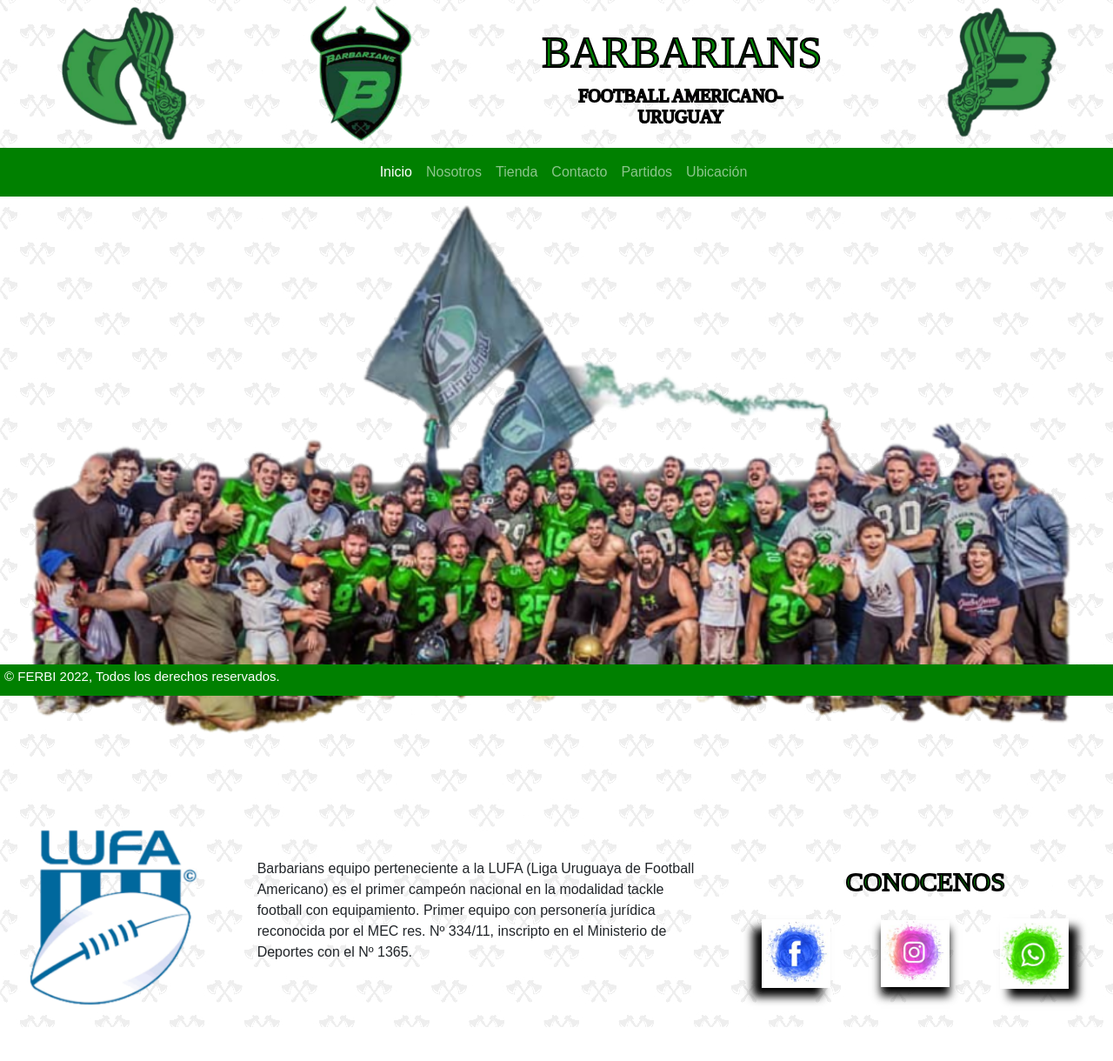
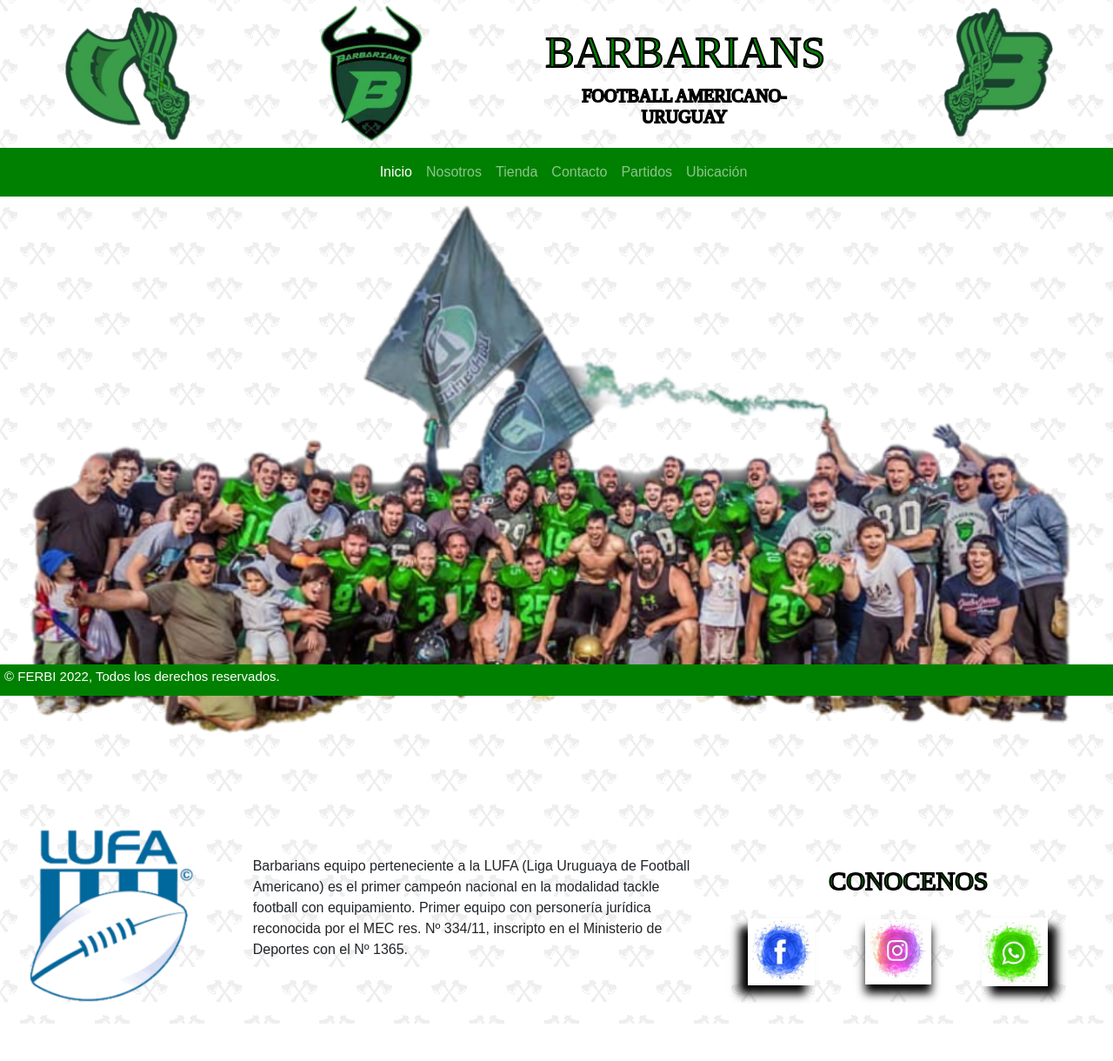
Before and after one commit to Flarrica/BarbariansLarrica, a plain HTML site: page index.html in a window 1280 px wide. Shown: the whole page at 87% size. Drawn offline with nearby package versions, Linux system fonts and the light colour scheme; a web font is replaced by a local one.

Commit message:
cambios Index

```diff
--- a/index.html
+++ b/index.html
@@ -16,7 +16,7 @@
         <div  class="techo base d-flex flex-row flex-wrap align-items-center justify-content-center justify-content-sm-around align-items-xl-end">
             <img data-aos="fade-right" class="techoHacha" src="./assets/img/A.png" alt="imagenHacha">
             <img data-aos="zoom-in" class="escudo" src="./assets/img/Escudo1.png" alt="escudo">
-            <div class="m-3 col-12 text-center col-sm-6 col-lg-4 col-xl-3">
+            <div class="my-3 col-12 text-center col-sm-6 col-lg-4 col-xl-3">
                 <h1 class="techoTitulos">BARBARIANS</h1>
                 <h2 class="techoTitulos2"> FOOTBALL AMERICANO-URUGUAY</h2>
             </div>
@@ -55,7 +55,7 @@
             </div>
         </nav>
         <img class="img-fluid col-12" src="./assets/img/pf1.png" alt="cuadro">
-        <div class="row mb-5 align-items-center justify-content-around">
+        <div class="row col-12 mb-5 align-items-center justify-content-around">
             <a class="m-4 col-4 col-lg-2" href="https://www.lufa.com.uy/" target="_blank"> <img class="img-fluid" src="./assets/img/LUFA.png" alt="webLufa" ></a>
             <p class="text-center col-8 col-lg-5 text-lg-start ">Barbarians equipo perteneciente a la LUFA (Liga Uruguaya de Football Americano) es el primer campeón nacional en la modalidad tackle football con equipamiento. Primer equipo con personería jurídica reconocida por el MEC res. Nº 334/11, inscripto en el Ministerio de Deportes con el Nº 1365.</p>
             <div class="col-12 col-lg-4">
```
